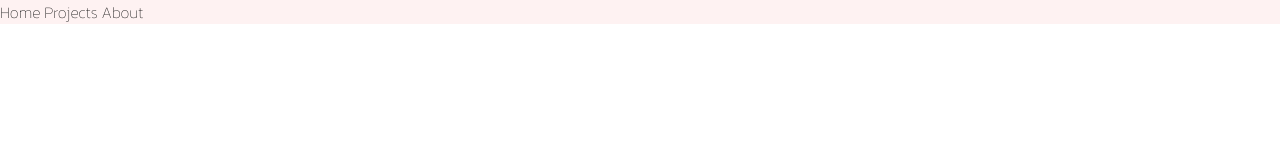
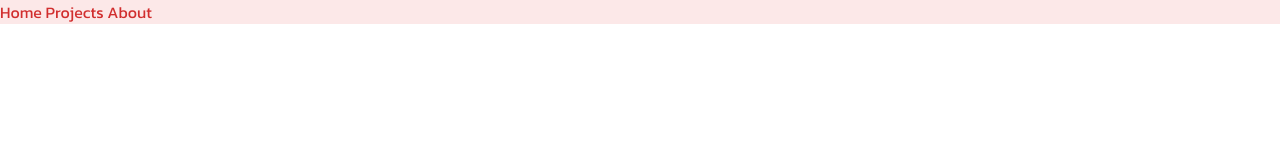
Before and after one commit to gaurav1-9/gauravkrdas-portfolio, a React (Vite) app: page / in a window 1280 px wide. Shown: the top 160 px of the page. Built offline with nearby package versions, Linux system fonts and the light colour scheme.

Commit message:
added initial theme variables

```diff
--- a/src/Home.jsx
+++ b/src/Home.jsx
@@ -2,7 +2,7 @@ import React from 'react'
 
 function Home() {
   return (
-    <div className='bg-red-50 font-thin'>
+    <div className='bg-back text-secondary'>
         Home
         Projects
         About
--- a/src/index.css
+++ b/src/index.css
@@ -1,6 +1,14 @@
 @import url('https://fonts.googleapis.com/css2?family=Kanit:ital,wght@0,100;0,200;0,300;0,400;0,500;0,600;0,700;0,800;0,900;1,100;1,200;1,300;1,400;1,500;1,600;1,700;1,800;1,900&display=swap');
 @import "tailwindcss";
 
+@theme{
+  --color-back : #FCE8E8;
+  --color-primary : #333333;
+  --color-secondary : #D12E2E;
+
+  --font-kanit: "Kanit", sans-serif;
+}
+
 *{
-  font-family: "Kanit", sans-serif;
+  font-family: var(--font-kanit);
 }
```
